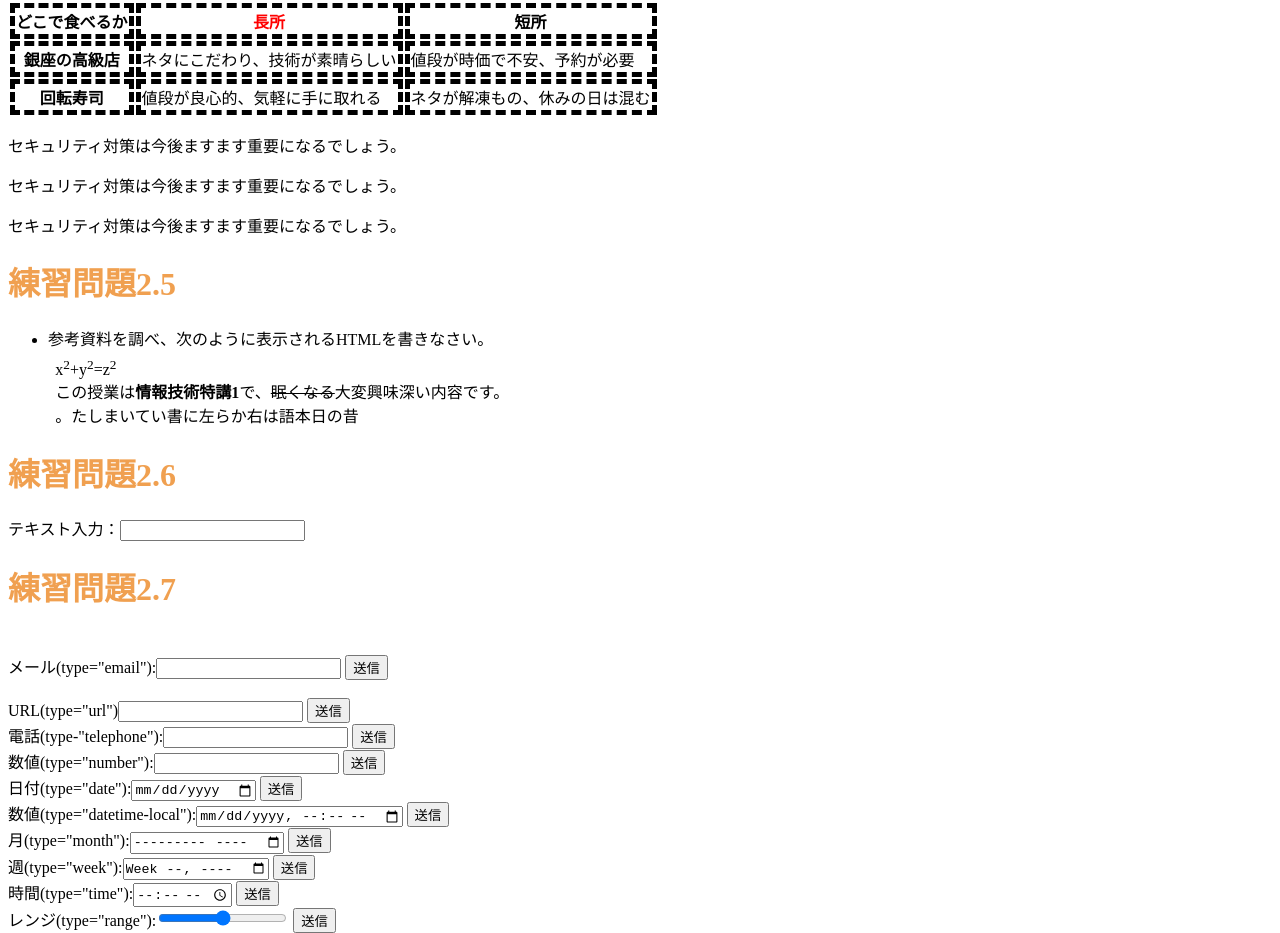
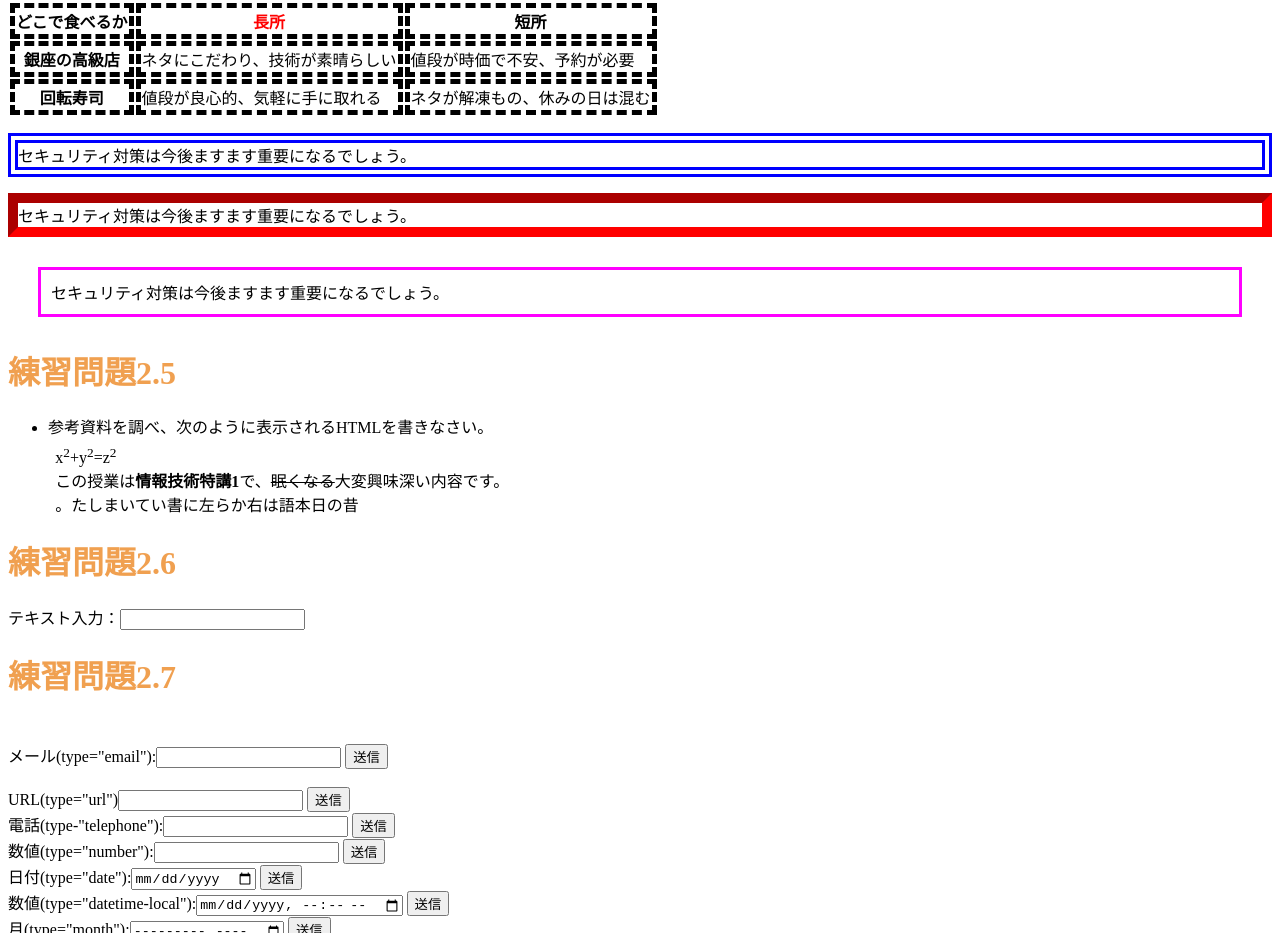
Before and after one commit to migitakaren/web2024-5, a plain HTML site: page index.html in a window 1280 px wide. Shown: the part 1165-2098 px from the top of the page. Drawn offline with Linux system fonts and the light colour scheme.

Commit message:
Update index.html

```diff
--- a/index.html
+++ b/index.html
@@ -92,9 +92,9 @@
 </td><td>ネタが解凍もの、休みの日は混む</td></tr>
 </tbody>
 </table>
-<p class="sampie1">セキュリティ対策は今後ますます重要になるでしょう。</p>
-<p class="sampie2">セキュリティ対策は今後ますます重要になるでしょう。</p>
-<p class="sampie3">セキュリティ対策は今後ますます重要になるでしょう。</p>
+<p class="sample1">セキュリティ対策は今後ますます重要になるでしょう。</p>
+<p class="sample2">セキュリティ対策は今後ますます重要になるでしょう。</p>
+<p class="sample3">セキュリティ対策は今後ますます重要になるでしょう。</p>
  <h1>練習問題2.5</h1>
  <ul>
   <li>参考資料を調べ、次のように表示されるHTMLを書きなさい。
```
